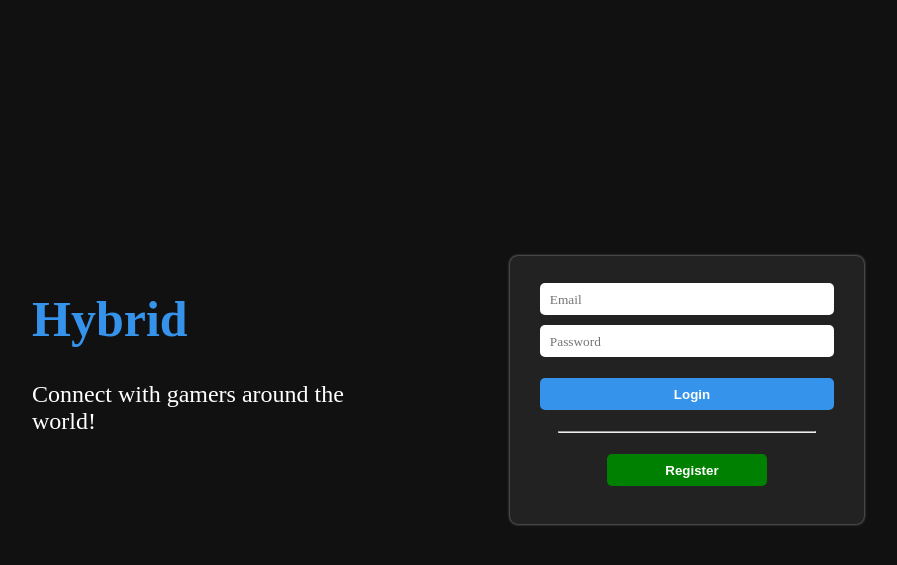
After one commit to adri711/Hybrid, a Flask app: page /login in a window 1280 px wide. The commit adds this page. Shown: the top 565 px of the page, without its empty margins (160-1057 px from the left). Run offline with Flask 2, Linux system fonts and the light colour scheme.

Commit message:
Added a couple of models, forms, routes and templates

```diff
--- /dev/null
+++ b/src/forms.py
@@ -0,0 +1,27 @@
+from flask_wtf import FlaskForm
+from wtforms import StringField, PasswordField, SubmitField, BooleanField, RadioField
+from wtforms.validators import DataRequired, Length, Email, EqualTo, InputRequired, ValidationError
+from src.models import User
+
+class LoginForm(FlaskForm):
+	email = StringField("Email", validators=[DataRequired(), Email()])
+	password = PasswordField("Password", validators=[DataRequired()])
+	remember_me = BooleanField("Remember me")
+	submit = SubmitField("Sign in")
+
+class RegisterForm(FlaskForm):
+	first_name = StringField("First name", validators=[DataRequired(), Length(min=3, max=42)])
+	last_name = StringField("Last name", validators=[DataRequired(), Length(min=3, max=42)])
+	username = StringField("Username", validators=[DataRequired(), Length(min=3, max=62)])
+	email = StringField("Email", validators=[DataRequired(),Email()])
+	password = PasswordField("Password", validators=[DataRequired(), Length(min=6, max=42)])
+	repeat_password = PasswordField("Repeat password", validators=[DataRequired(), EqualTo('password')])
+	submit = SubmitField("Sign up")
+
+	def validate_username(self, username):
+		if User.query.filter_by(username=username.data):
+			raise ValidationError("That username is taken, please choose a different one.")
+
+	def validate_email(self, email):
+		if User.query.filter_by(email=email.data):
+			raise ValidationError("That email is taken, please choose a different one.")
--- a/src/routes.py
+++ b/src/routes.py
@@ -1,11 +1,47 @@
-from flask import Flask, render_template, url_for, flash, redirect, request, jsonify
-from src import application
+from flask import Flask, render_template, url_for, flash, redirect, request, jsonify, g, session
+from src.forms import LoginForm,RegisterForm
+from src import application, bcrypt,db
+from src.models import *
 
 @application.route("/")
 @application.route("/home")
 @application.route("/index")
 def index():
-    return render_template("index.html", title="Home")
+	if not hasattr(g, 'user_id'):
+		return redirect(url_for("login"))
+	return render_template("index.html", title="Home")
+
+@application.route("/login")
+@application.route("/signin")
+def login():
+	if hasattr(g, 'user_id'):
+		return redirect(url_for(index))
+	form = LoginForm(request.form)
+	if form.validate_on_submit():
+		user = User.query.filter_by(email=form.email.data).first()
+		if user and bcrypt.check_password_hash(user.password, form.password.data):
+			session['user_id'] = user.id
+			next_page = request.args.get('next')
+			return redirect(next_page) if next_page else redirect(url_for(index))
+		else:
+			flash("Login unsuccessful, Please try again.")
+	return render_template("login.html", form=form)
+
+@application.route("/register")
+@application.route("/signup")
+def register():
+	if hasattr(g, 'user_id'):
+		return redirect(url_for(index))
+	form = RegisterForm(request.form)
+	if form.validate_on_submit():
+		password = bcrypt.generate_password_hash(form.password.data).decode('utf-8')
+		new_user = User(first_name=form.first_name.data, last_name=form.last_name.data,
+			username=form.username.data,email=form.email.data, password=password)
+		db.session.add(new_user)
+		db.session.commit()
+		flash("Successfuly registered.")
+		return redirect(url_for(login))
+	return render_template("register.html", form=form)
 
 @application.route("/app/<string:name>", methods=['GET', 'POST'])
 def render_page(name):
--- /dev/null
+++ b/src/static/css/login.css
@@ -0,0 +1,52 @@
+body {
+	background-color: #111;
+	width: 100%; height: 100%;
+}
+.title {
+	position: fixed;
+	left: 15%; top: 32%;
+	width: 26%; display: inline;
+}
+.title h1 {
+	color: #3693eb;
+	font-size: 50px;
+}
+.title h2 {
+	color: white;
+	font-weight: 500;
+}
+.form_division {
+	position: absolute; top: 32%; right: 20%;
+	color: white;
+}
+.form_division {
+	background-color: #222; border: solid 1px transparent;
+	border-radius: 8px; min-width: 25%; padding: 16px;
+	-moz-box-shadow: 0 0 3px #aaa;
+	-webkit-box-shadow: 0 0 3px #aaa;
+	box-shadow: 0 0 3px #aaa;
+}
+input::placeholder {
+	font-family: "Times New Roman", Times, serif;
+}
+input {
+	display: block; border: transparent;
+	margin: 10px; padding: 0px; border-radius: 5px;
+	width: 92%; text-indent: 10px; min-height: 32px;
+}
+input[type="submit"] {
+	margin: 21px 0px 21px 0px; color: white;
+	font-weight: 560;
+}
+input:focus {
+	outline: none;
+}
+hr {
+	width: 80%; font-weight: 100;
+}
+.primary {
+	width: 92%; background-color: #3693eb;
+}
+.secondary {
+	width: 50%; background-color: green;
+}
--- a/src/static/js/app.js
+++ b/src/static/js/app.js
@@ -1,3 +1,4 @@
+// Page switcher
 const page_container = $("#container");
 load_page("home");
 selected_page = null;
--- a/src/templates/home.html
+++ b/src/templates/home.html
@@ -8,7 +8,7 @@
 </div>
 <div class="post">
 	<img src="{{ url_for('static', filename='imgs/default_avatar.jpg') }}" width=40><br>
-	<div class="ident">adri711<span class="hashtag">#2714</span></div> <br>
+	<div class="ident">adri711</div><span class="hashtag">#2714</span> <br>
 	<div class="post_content">
 		Lorem ipsum dolor sit amet, consectetur adipiscing elit, sed do eiusmod tempor incididunt ut labore et dolore magna aliqua. Ut enim ad minim veniam, quis nostrud exercitation ullamco laboris nisi ut aliquip ex ea commodo consequat. Duis aute irure dolor in reprehenderit in voluptate velit esse cillum dolore eu fugiat nulla pariatur. Excepteur sint occaecat cupidatat non proident, sunt in culpa qui officia deserunt mollit anim id est laborum.
 	</div> <br>
@@ -18,7 +18,7 @@
 </div>
 <div class="post">
 	<img src="{{ url_for('static', filename='imgs/default_avatar.jpg') }}" width=40><br>
-	<div class="ident">adri711<span class="hashtag">#2714</span></div> <br>
+	<div class="ident">adri711</div><span class="hashtag">#2714</span> <br>
 	<div class="post_content">
 		Nam imperdiet dui vel lectus mattis, at vehicula erat pretium. Nam volutpat augue nec eleifend bibendum. Duis tincidunt diam sit amet iaculis molestie. Aenean vel felis a risus pulvinar sagittis. Suspendisse bibendum sem sed venenatis pellentesque. Pellentesque ante leo, consectetur ac pulvinar pretium, tincidunt vel enim. Nullam consequat nibh nunc, lacinia malesuada neque vehicula sit amet. Mauris dictum ex id ipsum pulvinar mollis. Nunc lobortis consequat leo, eu viverra mi blandit vel. Aenean semper sit amet nisl in commodo. Vestibulum ut risus ultrices, porta augue non, commodo sem. Nullam eu ultricies purus.
 	</div> <br>
@@ -28,7 +28,7 @@
 </div>
 <div class="post">
 	<img src="{{ url_for('static', filename='imgs/default_avatar.jpg') }}" width=40><br>
-	<div class="ident">adri711<span class="hashtag">#2714</span></div> <br>
+	<div class="ident">adri711</div><span class="hashtag">#2714</span> <br>
 	<div class="post_content">
 		Donec lacinia, orci sed volutpat interdum, arcu mauris sagittis massa, eu egestas ex risus id quam. Phasellus vel sagittis leo. Fusce molestie lacus leo. Nam a cursus turpis. Sed neque massa, maximus eget risus id, facilisis lacinia nibh. Etiam dapibus commodo lectus, non vulputate nunc lacinia in. Praesent pharetra, erat quis hendrerit tincidunt, odio purus pellentesque enim, at sodales tellus lorem a tortor. Phasellus condimentum viverra sapien. Suspendisse non rhoncus tortor. Sed accumsan lacinia nunc, ut fermentum turpis condimentum eget. Quisque maximus ligula et placerat posuere. Proin vitae porttitor purus, et ultrices quam. Vivamus dictum nisl id malesuada lacinia. Duis hendrerit, lorem at lobortis tempus, dolor mauris porta odio, quis pellentesque justo magna ut tellus. Nunc ut odio ut arcu facilisis fringilla quis pharetra lacus.
 	</div> <br>
--- a/src/templates/index.html
+++ b/src/templates/index.html
@@ -13,7 +13,7 @@
 		  <h1>Hybrid</h1>
 		  <a href="#" class="active" name="home"><i class="fas fa-house-user"></i> Home</a>
 		  <a href="#" name="explore"><i class="fas fa-hashtag"></i> Explore</a>
-		  <a href="#" name="notifications"><i class="fas fa-bell"></i> Notifications</a>
+		  <a href="#" name="notifications"><i class="fas fa-bell"></i> Activity</a>
 		  <a href="#" name="contact"><i class="far fa-address-book"></i> Contact</a>
 		  <a href="#" name="profile"><i class="fas fa-male"></i> Profile</a>
 		  <footer>
--- /dev/null
+++ b/src/templates/login.html
@@ -0,0 +1,24 @@
+<!DOCTYPE html>
+<html>
+<head>
+	<title>Hybrid | Login</title>
+	<link rel="stylesheet" type="text/css" href="{{ url_for('static', filename='css/login.css')}}">
+</head>
+<body>
+	<div class="title">
+		<h1>Hybrid</h1>
+		<h2>Connect with gamers around the world!</h2>
+	</div>
+	<div class="form_division">
+		<center>
+			<form method="POST">
+				<input type="text" placeholder="Email">
+				<input type="password" placeholder="Password">
+				<input type="submit" value="Login" class="primary">
+				<hr>
+				<input type="submit" value="Register" class="secondary">
+			</form>
+		</center>
+	</div>
+</body>
+</html>
```
Also changed, not shown: src/__init__.py (+5 -3 lines), src/models.py (+9 -2 lines), src/static/css/home.css (+7 -5 lines), src/site.db (added), 1 other file.
